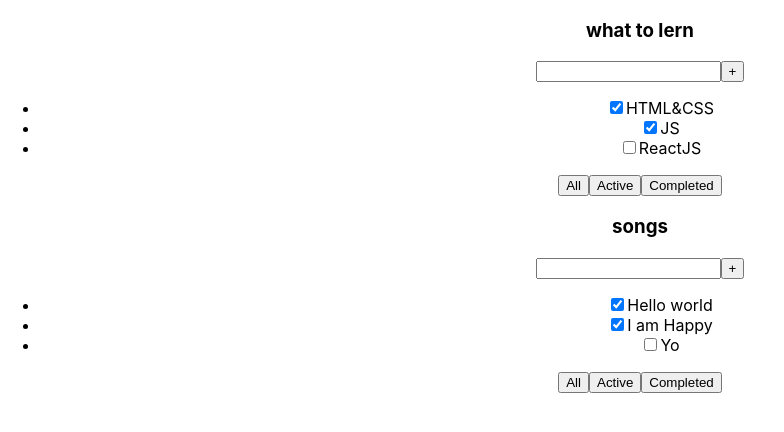
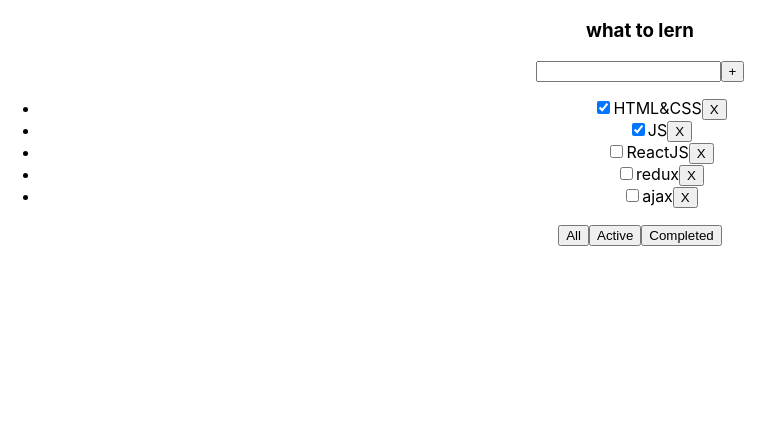
Before and after one commit to vaxich/todolist_myself, a React (Create React App) app: page / in a window 1280 px wide. Shown: the top 432 px of the page, without its empty margins (0-784 px from the left). Built offline with nearby package versions, Linux system fonts and the light colour scheme.

Commit message:
done 2 lesson

```diff
--- a/src/App.tsx
+++ b/src/App.tsx
@@ -1,26 +1,66 @@
-import React from 'react';
+import React, { useState } from 'react';
 import logo from './logo.svg';
 import './App.css';
 import { Todolist } from './Todolist';
 
+export type TaskType = {
+  id: number
+  title: string
+  isDone: boolean
+}
+export type FilterType = "All" | "Active" | "Completed"
+
 function App() {
 
-  const tasks1 = [
+  let [tasks, setTasks] = useState<Array<TaskType>>([
     { id: 1, title: "HTML&CSS", isDone: true },
     { id: 2, title: "JS", isDone: true },
-    { id: 3, title: "ReactJS", isDone: false }
+    { id: 3, title: "ReactJS", isDone: false },
+    { id: 4, title: "redux", isDone: false },
+    { id: 5, title: "ajax", isDone: false }
   ]
-  const tasks2 = [
-    { id: 1, title: "Hello world", isDone: true },
-    { id: 2, title: "I am Happy", isDone: false },
-    { id: 3, title: "Yo", isDone: false }
-  ]
+  )
+
+  let [filter, setFilter] = useState<FilterType>("All");
+
+
+
+  // удаление таски
+  const removeTask = (id: number) => {
+    let newTasks = tasks.filter(task => task.id !== id)
+    setTasks(newTasks)
+  }
+
+  // фильтр тасок
+  const filterTask = (value: FilterType) => {
+    setFilter(value)
+  }
+
+  let taskForTodolist = tasks;
+
+  if (filter === "Active") {
+     taskForTodolist = tasks.filter(task => task.isDone === false)
+
+  }
+  if (filter === "Completed") {
+     taskForTodolist = tasks.filter(task => task.isDone === true)
+
+  }
+
+
+
 
 
   return (
     <div className="App">
-      <Todolist title={"what to lern"} tasks = {tasks1}/>
-      <Todolist title={"songs"}  tasks = {tasks2}/>
+      <Todolist
+        title={"what to lern"}
+        tasks={taskForTodolist}
+        removeTask={removeTask}
+        filterTask={filterTask}
+
+      />
+
 
 
     </div>
--- a/src/Todolist.tsx
+++ b/src/Todolist.tsx
@@ -1,3 +1,4 @@
+import { FilterType } from "./App"
 
 
 type TaskType = {
@@ -9,6 +10,8 @@ type TaskType = {
 type propsType = {
   title: string
   tasks: Array<TaskType>
+  removeTask: (id:number) => void
+  filterTask: (value: FilterType) => void
 }
 
 export const Todolist = (props: propsType) => {
@@ -20,14 +23,21 @@ export const Todolist = (props: propsType) => {
         <button>+</button>
       </div>
       <ul>
-          <li><input type="checkbox" checked={true} /><span>{props.tasks[0].title}</span></li>
-          <li><input type="checkbox" checked={true} /><span>{props.tasks[1].title}</span></li>
-          <li><input type="checkbox" checked={false} /><span>{props.tasks[2].title}</span></li>
+        {props.tasks.map((task) => {
+          return (
+            <li key={task.id}>
+              <input type="checkbox" checked={task.isDone} />
+              <span>{task.title}</span>
+              <button onClick={ () => {props.removeTask(task.id)}}>X</button>
+            </li>
+          )
+        })}
+
       </ul>
       <div>
-          <button>All</button>
-          <button>Active</button>
-          <button>Completed</button>
+        <button onClick={ () => {props.filterTask("All")}}>All</button>
+        <button onClick={ () => {props.filterTask("Active")}}>Active</button>
+        <button onClick={ () => {props.filterTask("Completed")}}>Completed</button>
       </div>
     </div>
   )
```
Lines whose indentation alone changed are shown as unchanged.
